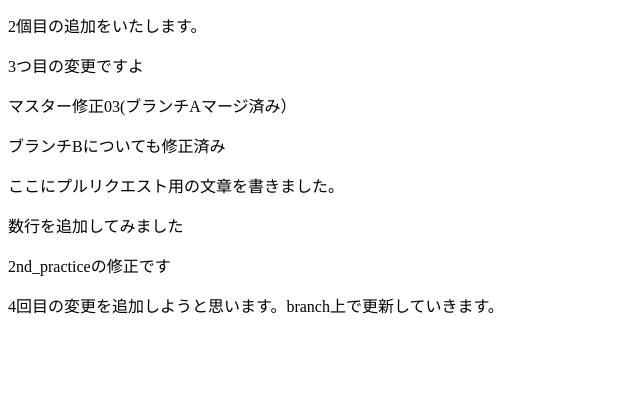
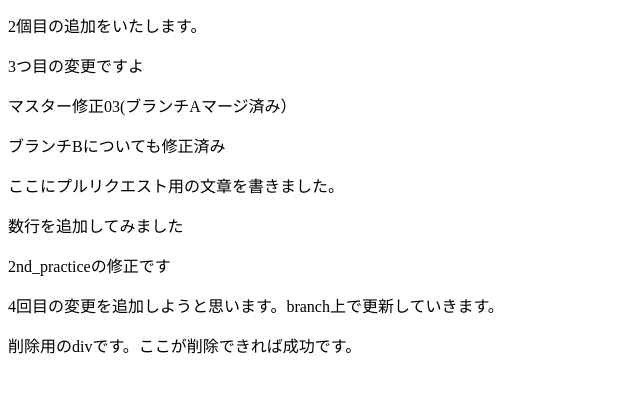
Before and after one commit to panini2518/git.project.01, a plain HTML site: page index.html in a window 1280 px wide. Shown: the part 107-500 px from the top of the page, without its empty margins (0-640 px from the left). Drawn offline with Linux system fonts and the light colour scheme.

Commit message:
削除用のコミットです

```diff
--- a/index.html
+++ b/index.html
@@ -20,5 +20,7 @@
 
 <p>4回目の変更を追加しようと思います。branch上で更新していきます。</p>
 
+<div>削除用のdivです。ここが削除できれば成功です。</div>
+
 </body>
 </html>
```
